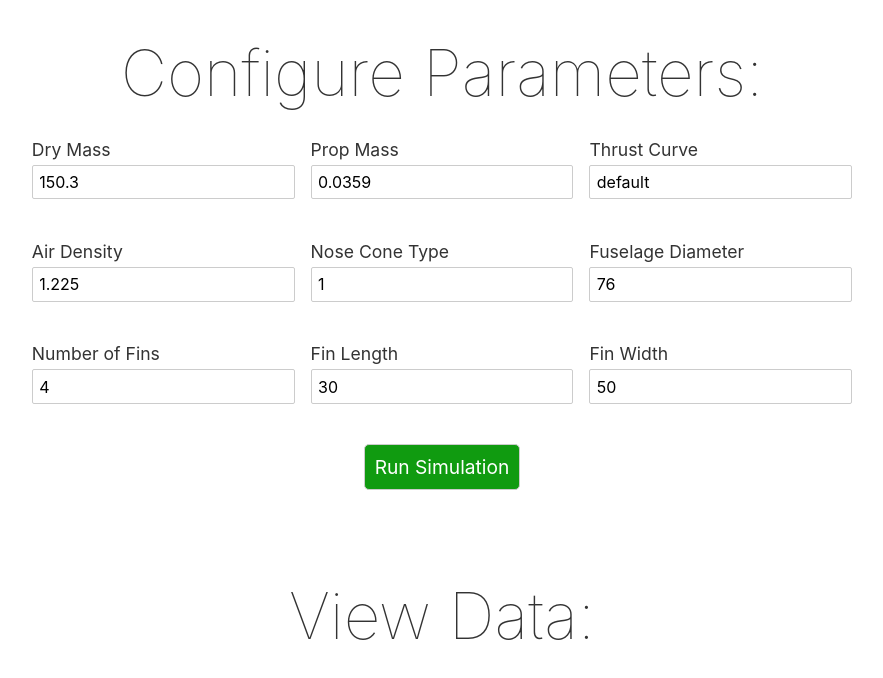
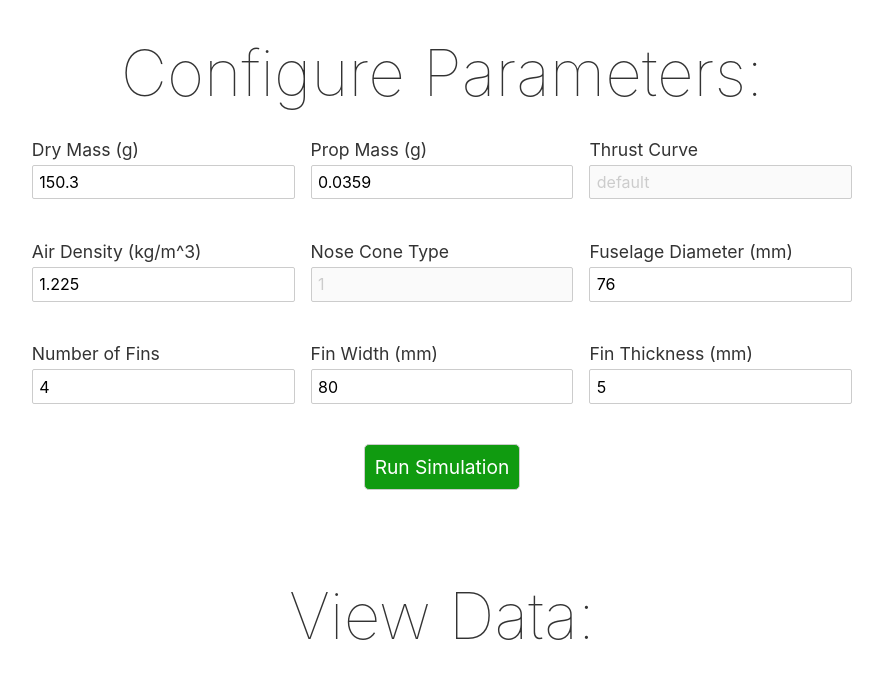
Before and after one commit to kkingsbe/RocketSimV2, a Svelte app in the folder RocketSim/: page / in a window 1280 px wide. Shown: the top 678 px of the page, without its empty margins (198-1081 px from the left). Built offline with nearby package versions, Linux system fonts and the light colour scheme.

Commit message:
Fixed terminology

```diff
--- a/RocketSim/src/App.svelte
+++ b/RocketSim/src/App.svelte
@@ -124,6 +124,8 @@
 			let noseDragCoefficient = this.noseConeToDragCoefficient()
 			let noseDrag = 0.5 * this.airDensity * this.velocity**2 * noseDragCoefficient * this.crossSectionalArea
 			let finDrag = (0.5 * this.airDensity * this.velocity**2 * 0.21 * this.finLength * this.finWidth) * this.numFins
+
+			console.log(this.finLength)
 
 			//Add up the nose and fin drag magnitudes to get the net force of drag
 			let Fd = noseDrag + finDrag
--- a/RocketSim/src/Configuration.svelte
+++ b/RocketSim/src/Configuration.svelte
@@ -7,22 +7,22 @@
     export let noseConeType
     export let fuselageDiameter
     export let numFins
-    export let finLegth
+    export let finLength
     export let finWidth
 </script>
 
 <main>
     <h1>Configure Parameters:</h1>
     <div class="inputGrid">
-        <InputGroup parameter="Dry Mass" defaultValue={150.3} bind:value={dryMass}></InputGroup>
-        <InputGroup parameter="Prop Mass" defaultValue={0.0359} bind:value={propMass}></InputGroup>
-        <InputGroup parameter="Thrust Curve" defaultValue={"default"} bind:value={thrustCurve}></InputGroup>
-        <InputGroup parameter="Air Density" defaultValue={"1.225"} bind:value={airDensity}></InputGroup>
-        <InputGroup parameter="Nose Cone Type" defaultValue={"1"} bind:value={noseConeType}></InputGroup>
-        <InputGroup parameter="Fuselage Diameter" defaultValue={"76"} bind:value={fuselageDiameter}></InputGroup>
+        <InputGroup parameter="Dry Mass (g)" defaultValue={150.3} bind:value={dryMass}></InputGroup>
+        <InputGroup parameter="Prop Mass (g)" defaultValue={0.0359} bind:value={propMass}></InputGroup>
+        <InputGroup parameter="Thrust Curve" defaultValue={"default"} bind:value={thrustCurve} disabled={true}></InputGroup>
+        <InputGroup parameter="Air Density (kg/m^3)" defaultValue={"1.225"} bind:value={airDensity}></InputGroup>
+        <InputGroup parameter="Nose Cone Type" defaultValue={"1"} bind:value={noseConeType} disabled={true}></InputGroup>
+        <InputGroup parameter="Fuselage Diameter (mm)" defaultValue={"76"} bind:value={fuselageDiameter}></InputGroup>
         <InputGroup parameter="Number of Fins" defaultValue={"4"} bind:value={numFins}></InputGroup>
-        <InputGroup parameter="Fin Length" defaultValue={"30"} bind:value={finLegth}></InputGroup>
-        <InputGroup parameter="Fin Width" defaultValue={"50"} bind:value={finWidth}></InputGroup>
+        <InputGroup parameter="Fin Width (mm)" defaultValue={"80"} bind:value={finLength}></InputGroup>
+        <InputGroup parameter="Fin Thickness (mm)" defaultValue={"5"} bind:value={finWidth}></InputGroup>
     </div>
 </main>
 
--- a/RocketSim/src/InputGroup.svelte
+++ b/RocketSim/src/InputGroup.svelte
@@ -2,12 +2,13 @@
     export let parameter
     export let defaultValue
     export let value
+    export let disabled
     value = defaultValue
 </script>
 
 <main>
     <p>{parameter}</p>
-    <input id={parameter} placeholder={parameter} bind:value={value}>
+    <input id={parameter} placeholder={parameter} disabled={disabled} bind:value={value}>
 </main>
 
 <style>
```
